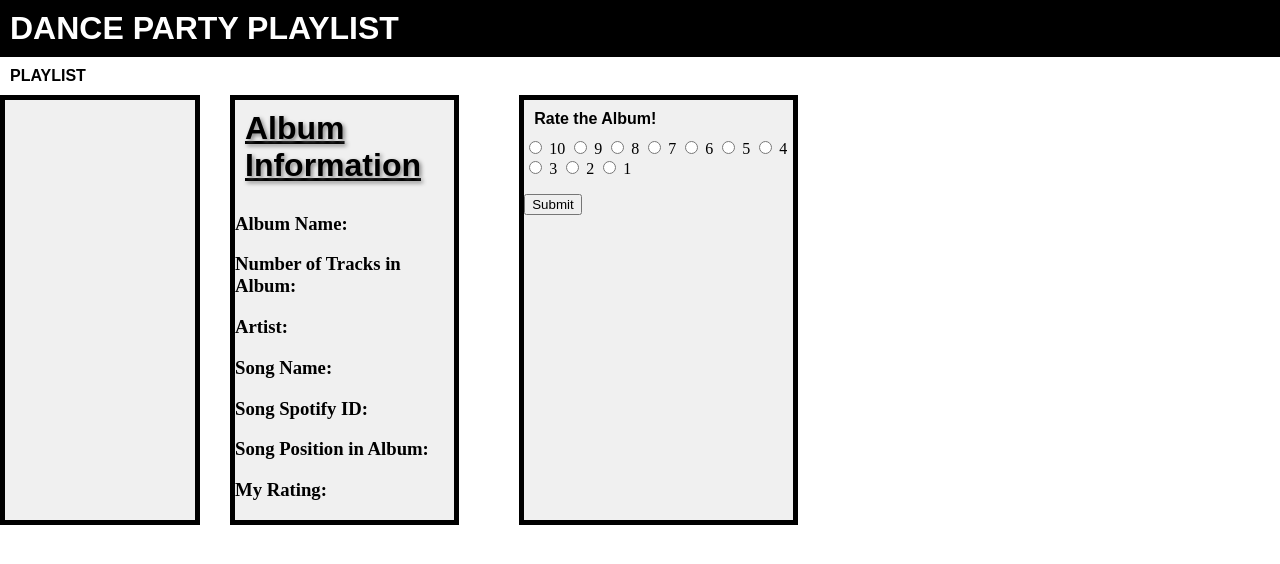
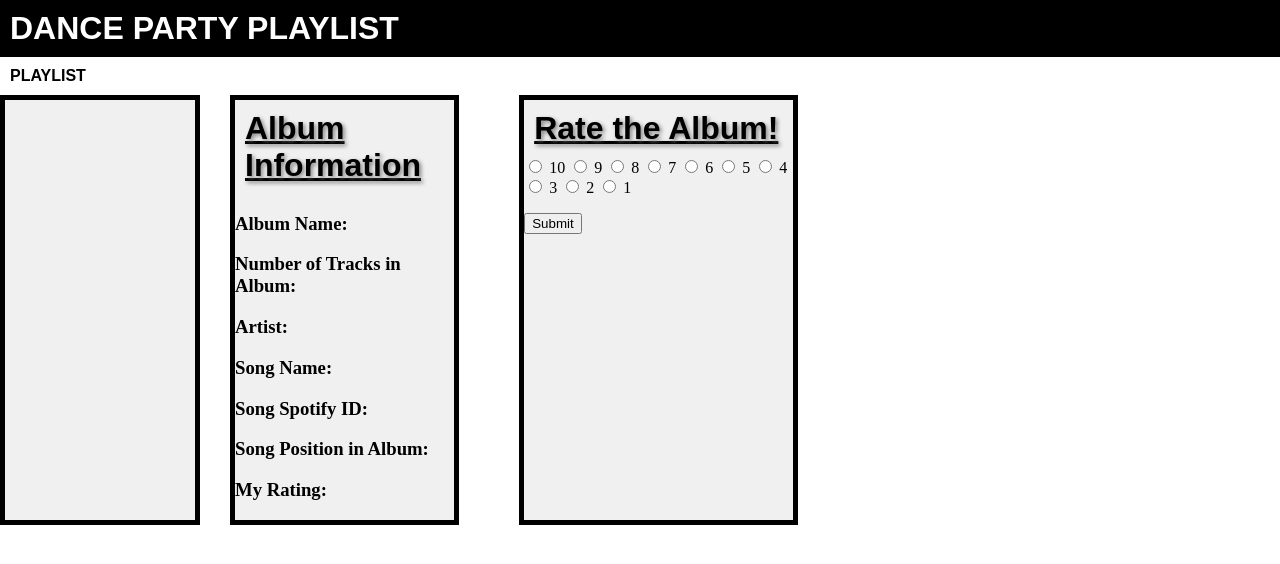
Before and after one commit to stevenfmentzer/Dance-Party-Playlist, a plain HTML site: page index.html in a window 1280 px wide. Drawn offline with Linux system fonts and the light colour scheme; no server answers.

Commit message:
styled rate the album title

```diff
--- a/styles/styles.css
+++ b/styles/styles.css
@@ -92,3 +92,9 @@ margin-right:20px;  }
     text-decoration: underline;
     text-shadow: 2px 2px 4px gray;
   }
+
+  .rate-album-heading {
+    font-size: xx-large;
+    text-decoration: underline;
+    text-shadow: 2px 2px 4px gray;
+  }
```
